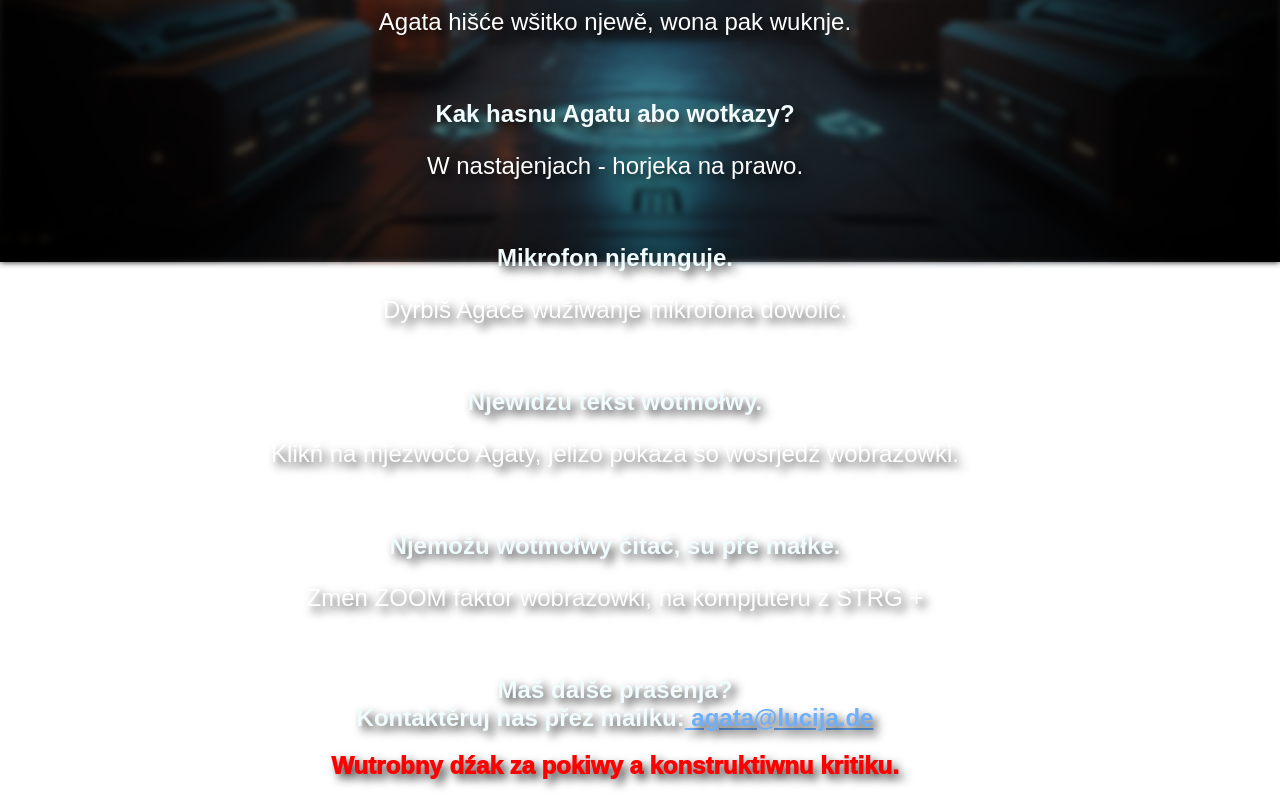
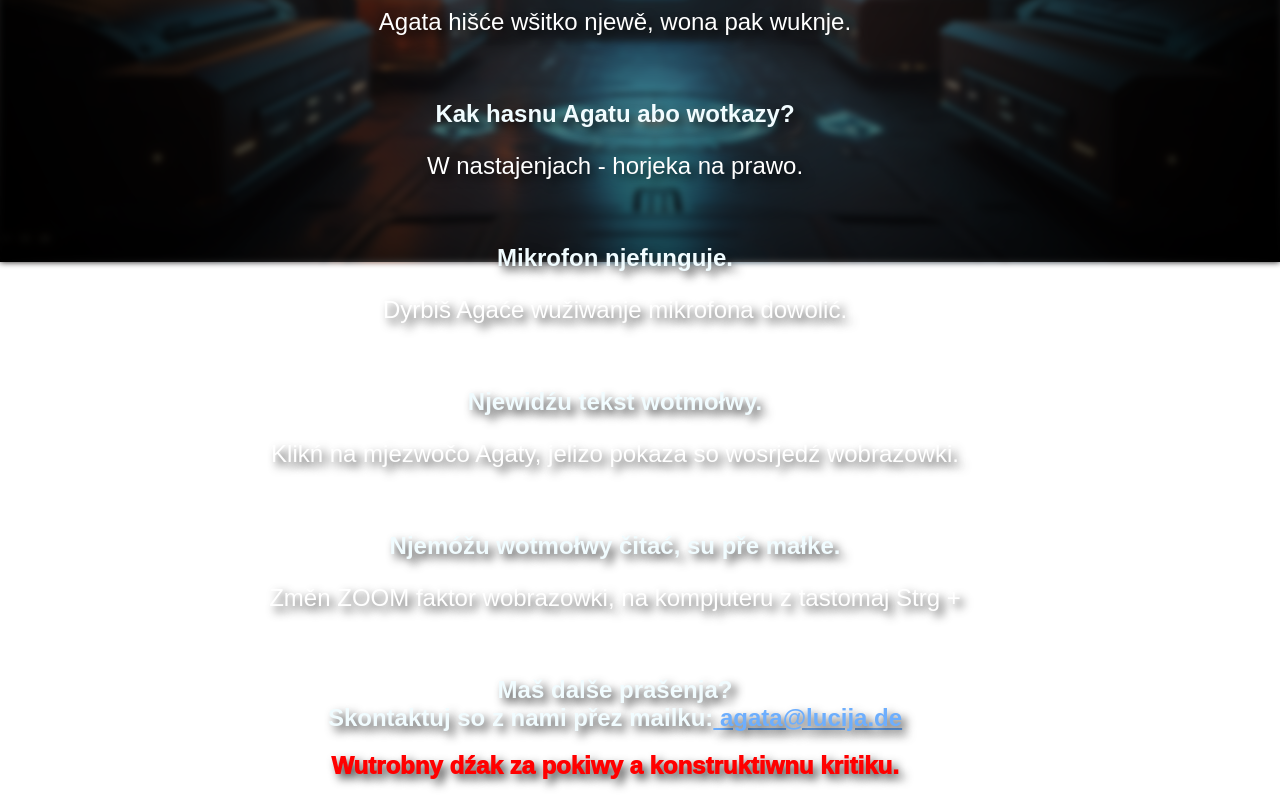
Before and after one commit to ZalozbaDev/agata-webapp, a React (Vite) app: page /faq in a window 1280 px wide. Shown: the part 538-1338 px from the top of the page. Built offline with nearby package versions, Linux system fonts and the light colour scheme; no server answers.

Commit message:
prawopis

```diff
--- a/src/components/header/index.tsx
+++ b/src/components/header/index.tsx
@@ -292,7 +292,7 @@ const Header: React.FC<{
                 }}
                 style={checkboxstyle}
               />
-              Agata na šmóratku
+              AGATA na šmóratku
             </p>
           </div>
         </div>
@@ -302,7 +302,7 @@ const Header: React.FC<{
           <button style={closeButtonStyle} onClick={() => setIsOpen(false)}>
             ×
           </button>
-          <p>Zapodajće waše daty w tutych kasćikach</p>
+          <p>Zapodajće waše daty w tutych kašćikach</p>
           <form
             onSubmit={e => {
               handleCreateUrl(e)
@@ -341,7 +341,7 @@ const Header: React.FC<{
               style={textbottomInputStyle}
             />
             <button type='submit' style={sendButtonStyle}>
-              Wotpósłać
+              wotpósłać
             </button>
           </form>
         </div>
--- a/src/pages/faq/index.tsx
+++ b/src/pages/faq/index.tsx
@@ -32,10 +32,10 @@ const FaqPage: React.FC = () => {
       <p style={pismo}>Klikń na mjezwočo Agaty, jelizo pokaza so wosrjedź wobrazowki.</p>
       <br />
       <h2 style={podnadpisma}>Njemóžu wotmołwy čitać, su pře małke.</h2>
-      <p style={pismo}>Změn ZOOM faktor wobrazowki, na kompjuteru z STRG +</p>
+      <p style={pismo}>Změn ZOOM faktor wobrazowki, na kompjuteru z tastomaj Strg +</p>
       <br />
 
-      <h2 style={podnadpisma}>Maš dalše prašenja?<br /> Kontaktěruj nas přez mailku:
+      <h2 style={podnadpisma}>Maš dalše prašenja?<br /> Skontaktuj so z nami přez mailku:
       <a style={wotkazyFAQ} href={`mailto:agata@lucija.de`}
       > agata@lucija.de</a></h2>
 
```
